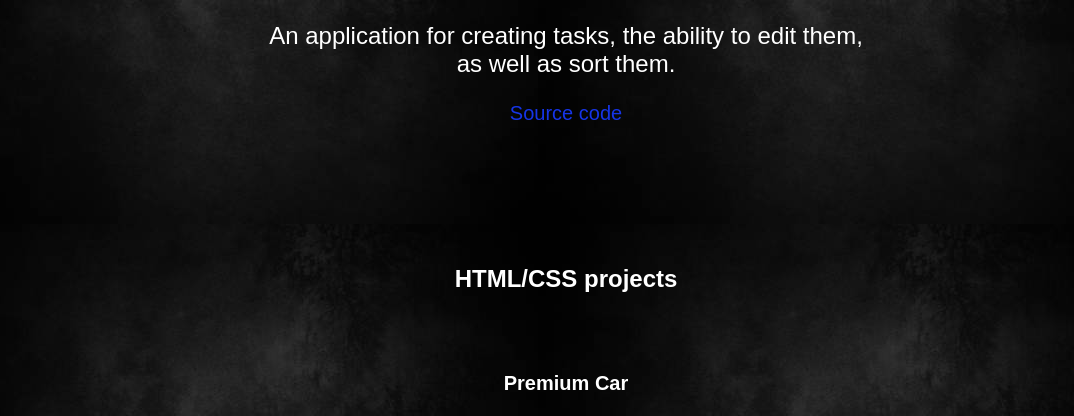
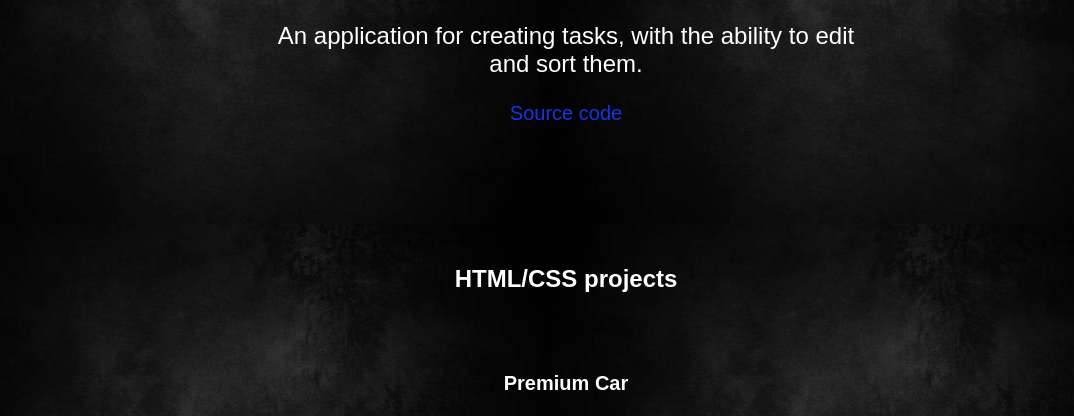
Before and after one commit to narek-9/portfolio, a plain HTML site: page index.html in a window 1280 px wide. Shown: the part 1408-1824 px from the top of the page, without its empty margins (74-1148 px from the left). Drawn offline with Linux system fonts and the light colour scheme.

Commit message:
Modified Todo Project description

```diff
--- a/index.html
+++ b/index.html
@@ -65,8 +65,8 @@
             />
           </a>
           <p>
-            An application for creating tasks, the ability to edit them, as well
-            as sort them.
+            An application for creating tasks, with the ability to edit and sort
+            them.
           </p>
           <a href="https://github.com/narek-9/todo-app" target="_blank">
             Source code
```
